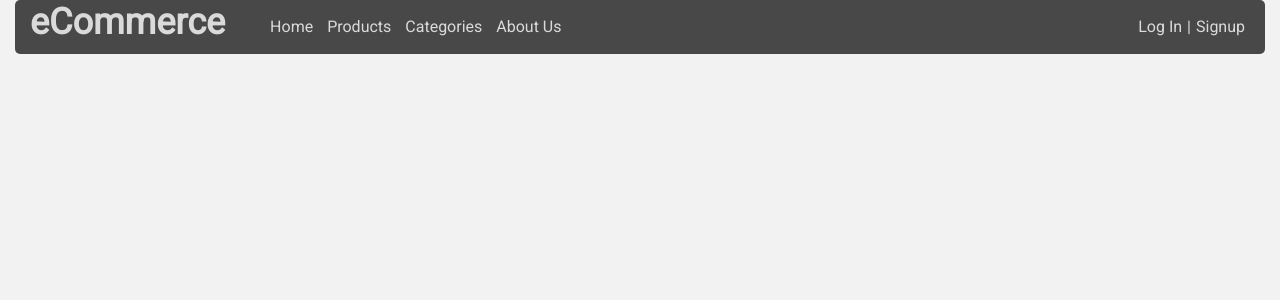
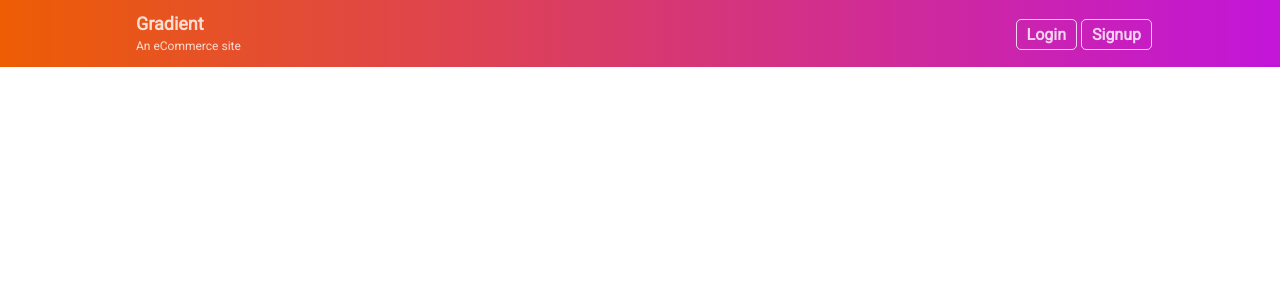
Before and after one commit to UsamaMehmood/eCommerce, a Django app: template templates/base.html in a window 1280 px wide. Shown: the top 300 px of the page. Run offline with Django 3.2, Linux system fonts and the light colour scheme; the template is opened without the code that fills it, so the values that code supplies are empty; style sheets or scripts are compiled from the project's sources; some libraries are stand-ins or nearby versions.

Commit message:
Made changes in navigation bar and login functionality

```diff
--- a/static/css/style.less
+++ b/static/css/style.less
@@ -1,63 +1,110 @@
 @grey: rgba(255, 255, 255, 0.8);
 @black: rgba(0, 0, 0, 0.7);
+@white: rgba(255, 255, 255, 0.9);
 
 body {
   margin: 0;
   padding: 0;
-  background-color: rgba(0, 0, 0, 0.05);
   font-family: 'Roboto', sans-serif;
 }
 
 header {
   .navigation {
-    width: 100%;
-    padding: 15px;
-    background-color: @black;
-    color: @grey;
-    border-radius: 5px;
-    .login-form {
-      display: inline;
-      input {
-        background-color: @grey;
-        color: @black;
-        border: none;
+    position: relative;
+    padding: 10px;
+    background: rgb(237, 93, 4);
+    background: -moz-linear-gradient(left, rgba(237, 93, 4, 1) 0%, rgba(194, 21, 217, 1) 100%);
+    background: -webkit-linear-gradient(left, rgba(237, 93, 4, 1) 0%, rgba(194, 21, 217, 1) 100%);
+    background: linear-gradient(to right, rgba(237, 93, 4, 1) 0%, rgba(194, 21, 217, 1) 100%);
+    filter: progid:DXImageTransform.Microsoft.gradient(startColorstr='#ed5d04', endColorstr='#c215d9', GradientType=1);
+    .site-title {
+      display: inline-block;
+      margin-left: 10%;
+      top: 0;
+      .title, .caption {
+        display: block;
+        color: @grey;
+      }
+      .title {
+        font-weight: bold;
+        font-size: 18px;
+      }
+      .caption {
         font-size: 12px;
-        font-weight: bold;
-        border-radius: 3px;
       }
     }
-    .site-name {
-      font-size: 36px;
-      font-weight: bold;
-      float: left;
-      margin-top: -20px;
-    }
-    .navigation-list {
-      list-style-type: none;
-      text-decoration: none;
-      display: inline;
-      width: 100%;
-      text-align: center;
-      .nav-list-item {
-        display: inline;
-        padding: 0px 5px;
-      }
-      .nav-list-item:hover {
-        color: white;
+    .authentication {
+      display: inline-block;
+      position: absolute;
+      top: 35%;
+      right: 10%;
+      .btn-o {
+        background: transparent;
+        color: @grey;
+        font-weight: bold;
+        border: 1px solid @grey;
+        text-decoration: none;
+        padding: 5px 10px;
+        border-radius: 5px;
+        cursor: pointer;
       }
     }
-    .logged-in, .log-in {
-      float: right;
+    .badge {
+      color: @grey;
+      border: 1px solid @grey;
+      display: inline-block;
+      font-size: 25px;
+      width: 40px;
+      height: 40px;
+      border-radius: 50%;
+      line-height: 38px;
+      margin-top: -8px;
+      padding: 0;
+      font-weight: lighter;
+      background: transparent;
+      outline: none;
+      cursor: pointer;
     }
-    .log-in {
+    .navigation-tooltip {
+      opacity: 0;
+      transition: 0.3s ease-in-out;
+      position: absolute;
+      display: inline-block;
+      top: 110%;
+      background-color: white;
+      right: 10%;
+      border-radius: 5px;
+      box-shadow: 0 14px 28px rgba(0, 0, 0, 0.25), 0 10px 10px rgba(0, 0, 0, 0.22);
+      overflow: hidden;
       a {
+        display: block;
         text-decoration: none;
-        color: @grey;
-        margin: 0 5px;
+        color: @black;
+        padding: 2px 50px 2px 10px;
+        font-size: 14px;
+        font-weight: bold;
       }
-      a:hover {
-      color: white;
-    }
+      .logout {
+        margin: 0;
+        padding: 0;
+        display: block;
+        background: rgb(237, 93, 4);
+        background: -moz-linear-gradient(left, rgba(237, 93, 4, 1) 0%, rgba(194, 21, 217, 1) 100%);
+        background: -webkit-linear-gradient(left, rgba(237, 93, 4, 1) 0%, rgba(194, 21, 217, 1) 100%);
+        background: linear-gradient(to right, rgba(237, 93, 4, 1) 0%, rgba(194, 21, 217, 1) 100%);
+        filter: progid:DXImageTransform.Microsoft.gradient(startColorstr='#ed5d04', endColorstr='#c215d9', GradientType=1);
+        #logout {
+          color: @grey;
+          padding: 2px 50px 2px 10px;
+          font-size: 14px;
+          font-weight: lighter;
+          display: block;
+          background: transparent;
+          border: none;
+          cursor: pointer;
+          outline: none;
+        }
+      }
     }
   }
 }
--- /dev/null
+++ b/static/js/script.js
@@ -0,0 +1,17 @@
+var login = function () {
+    var element = $('.login-panel');
+    element.css('top', '20%');
+};
+var hide = function () {
+    var element = $('.login-panel');
+    element.css('top', '-100%');
+};
+
+var showTooltip = function () {
+    var elem = $('.navigation-tooltip');
+    if (elem.css('opacity') == "0") {
+        elem.css('opacity', '1');
+    } else {
+        elem.css('opacity', '0');
+    }
+};
--- a/store/urls.py
+++ b/store/urls.py
@@ -5,7 +5,8 @@ app_name = 'store'
 
 urlpatterns = [
     path('', views.Home.as_view(), name='home'),
-    path('logout/', views.Logout.as_view(), name='logout'),
+    path('logout/', views.authenticate_logout, name='logout'),
     path('api/', views.DummyApi.as_view(), name='api'),
     path('signup/', views.Signup.as_view(), name='signup'),
+    path('login/', views.authenticate_login, name='login'),
 ]
--- a/templates/base.html
+++ b/templates/base.html
@@ -11,12 +11,16 @@
             crossorigin="anonymous"></script>
     <link href="https://fonts.googleapis.com/css?family=Roboto" rel="stylesheet">
     <link href="https://stackpath.bootstrapcdn.com/bootstrap/4.1.2/css/bootstrap.min.css" rel="stylesheet">
+    <link rel="stylesheet" href="https://use.fontawesome.com/releases/v5.2.0/css/all.css"
+          integrity="sha384-hWVjflwFxL6sNzntih27bfxkr27PmbbK/iSvJ+a4+0owXq79v+lsFkW54bOGbiDQ" crossorigin="anonymous">
     <link rel="stylesheet" href="{% static 'style.css' %}">
+    <script src="{% static 'script.js' %}"></script>
     {% block scripts %}{% endblock %}
 </head>
 <body id="{% block body_id %}{% endblock %}">
 <header>{% include 'components/header.html' %}</header>
-<div class="container">
+{% include 'components/login-panel.html' %}
+<div class="container-fluid">
     {% block content %}
 
     {% endblock %}
--- a/templates/components/header.html
+++ b/templates/components/header.html
@@ -1,23 +1,24 @@
-<div class="container-fluid">
-    <div class="navigation">
-        <span class="site-name">eCommerce</span>
-        <ul class="navigation-list">
-            <li class="nav-list-item">Home</li>
-            <li class="nav-list-item">Products</li>
-            <li class="nav-list-item">Categories</li>
-            <li class="nav-list-item">About Us</li>
-        </ul>
-        {% if request.user.is_authenticated %}
-            <span class="logged-in">You are logged in as: {{ request.user.username }}
-                <form class="login-form" method="POST" action="{% url 'store:logout' %}">
-                    {% csrf_token %}
-                    <input type="submit" value="Logout">
-                </form>
-        </span>
+{% load extras %}
+<div class="container-fluid navigation">
+    <div class="site-title">
+        <span class="title">Gradient</span>
+        <span class="caption">An eCommerce site</span>
+    </div>
+    <div class="authentication">
+        {% if not request.user.is_anonymous %}
+            <button class="badge" onclick="showTooltip()">{{ request.user|first_letter }}</button>
         {% else %}
-            <span class="log-in">
-                <a href="{% url 'store:home' %}">Log In</a>|<a href="{% url 'store:signup' %}">Signup</a>
-            </span>
+            <a class="btn-o" onclick="login()">Login</a> <a class="btn-o" href="{% url 'store:signup' %}">Signup</a>
         {% endif %}
     </div>
+    {% if not request.user.is_anonymous %}
+        <div class="navigation-tooltip">
+            <a href="#" class="tooltip-link">Cart</a>
+            <a href="#" class="tooltip-link">Account</a>
+            <a href="#" class="tooltip-link">Settings</a>
+            <form class="logout" method="post" action="{% url 'store:logout' %}">
+                <input type="submit" value="Logout" id="logout">
+            </form>
+        </div>
+    {% endif %}
 </div>
--- /dev/null
+++ b/templates/components/login-panel.html
@@ -0,0 +1,14 @@
+<div class="login-panel">
+    <div class="login-title">
+        <span class="title">Login</span>
+        <span class="caption">Enter login details</span>
+    </div>
+    <form class="login-form" method="post" action="{% url 'store:login' %}">
+        <p><label for="id_username">Username:</label> <input type="text" name="username" maxlength="25" required=""
+                                                             id="id_username"></p>
+        <p><label for="id_password">Password:</label> <input type="password" name="password" maxlength="12"
+                                                             required="" id="id_password"></p>
+        <input class="btn-c" type="submit" value="Login"> <input class="btn-c" type="reset" value="cancel"
+                                                                 onclick="hide()">
+    </form>
+</div>
```
Also changed, not shown: other parts of static/css/style.less (+75 -0 lines), store/templatetags/extras.py (added, +10 -0 lines), store/views.py (+23 -29 lines), templates/basic.html (added, +9 -0 lines), templates/store/home.html (+2 -7 lines), store/templatetags/__init__.py (added).
